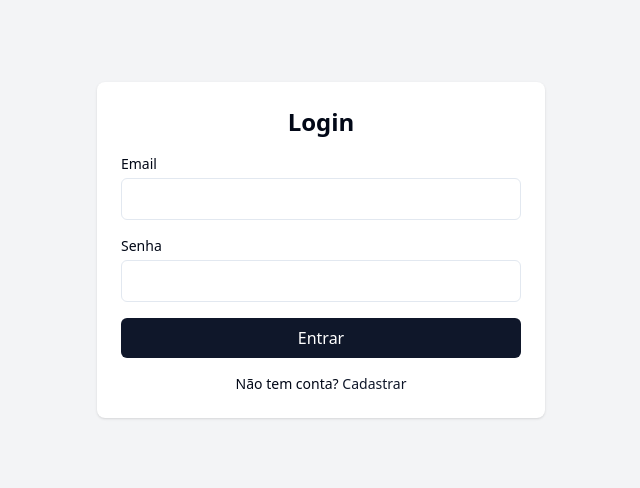
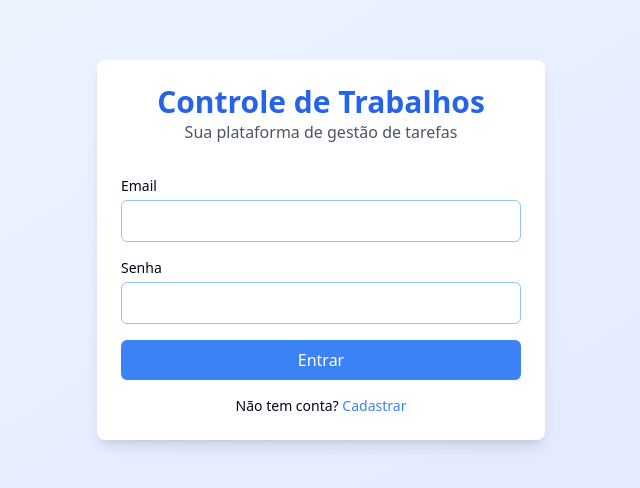
Before and after one commit to Mateuspi/friendly-tardigrade-kick, a React (Vite) app: page /login in a window 1280 px wide. Shown: the part 150-638 px from the top of the page, without its empty margins (319-959 px from the left). Built offline with nearby package versions, Linux system fonts and the light colour scheme.

Commit message:
[dyad] Professional login page with app branding and improved visual design - wrote 1 file(s)

```diff
--- a/src/pages/Login.tsx
+++ b/src/pages/Login.tsx
@@ -1,9 +1,10 @@
 "use client";
+
 import { useState } from "react";
 import { useNavigate, Link } from "react-router-dom";
 import { supabase } from "../lib/supabase";
 
-const Login = () => {
+const Index = () => {
   const [email, setEmail] = useState("");
   const [password, setPassword] = useState("");
   const [error, setError] = useState<string | null>(null);
@@ -27,9 +28,14 @@ const Login = () => {
   };
 
   return (
-    <div className="min-h-screen flex items-center justify-center bg-gray-100">
-      <div className="max-w-md w-full space-y-4 p-6 bg-white rounded-lg shadow">
-        <h2 className="text-2xl font-bold text-center">Login</h2>
+    <div className="min-h-screen flex items-center justify-center bg-gradient-to-br from-blue-50 to-indigo-100">
+      <div className="max-w-md w-full space-y-4 p-6 bg-white rounded-lg shadow-lg">
+        {/* App Name */}
+        <div className="text-center mb-8">
+          <h2 className="text-3xl font-bold text-blue-600">Controle de Trabalhos</h2>
+          <p className="text-gray-600 text-center mb-4">Sua plataforma de gestão de tarefas</p>
+        </div>
+
         <form onSubmit={handleSubmit} className="space-y-4">
           <div>
             <label className="block text-sm font-medium mb-1" htmlFor="email">
@@ -39,7 +45,7 @@ const Login = () => {
               id="email"
               type="email"
               required
-              className="w-full px-3 py-2 border rounded-md focus:outline-none focus:ring-2 focus:ring-primary"
+              className="w-full px-3 py-2 border border-blue-300 rounded-md focus:outline-none focus:ring-2 focus:ring-blue-500"
               value={email}
               onChange={(e) => setEmail(e.target.value)}
             />
@@ -52,7 +58,7 @@ const Login = () => {
               id="password"
               type="password"
               required
-              className="w-full px-3 py-2 border rounded-md focus:outline-none focus:ring-2 focus:ring-primary"
+              className="w-full px-3 py-2 border border-blue-300 rounded-md focus:outline-none focus:ring-2 focus:ring-blue-500"
               value={password}
               onChange={(e) => setPassword(e.target.value)}
             />
@@ -60,15 +66,21 @@ const Login = () => {
           <button
             type="submit"
             disabled={loading}
-            className="w-full py-2 px-4 rounded-md bg-primary text-white font-medium hover:bg-primary/90 disabled:opacity-50"
+            className="w-full py-2 px-4 rounded-md bg-blue-500 text-white font-medium hover:bg-blue-600 transition-colors duration-200"
           >
             {loading ? "Entrando..." : "Entrar"}
           </button>
         </form>
-        {error && <p className="text-sm text-red-600">{error}</p>}
-        <p className="text-center text-sm">
+
+        {error && (
+          <p className="text-sm text-red-600 text-center mt-2">
+            {error}
+          </p>
+        )}
+
+        <p className="text-center text-sm mt-4">
           Não tem conta?{" "}
-          <Link to="/signup" className="text-primary hover:underline">
+          <Link to="/signup" className="text-blue-500 hover:underline">
             Cadastrar
           </Link>
         </p>
@@ -77,4 +89,4 @@ const Login = () => {
   );
 };
 
-export default Login;
+export default Index;
```
